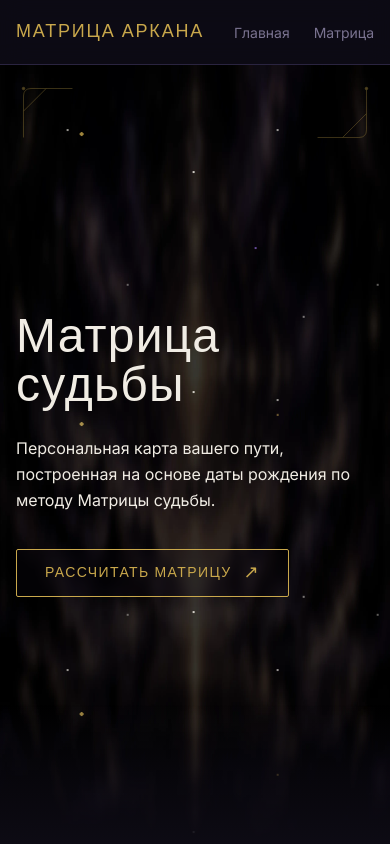
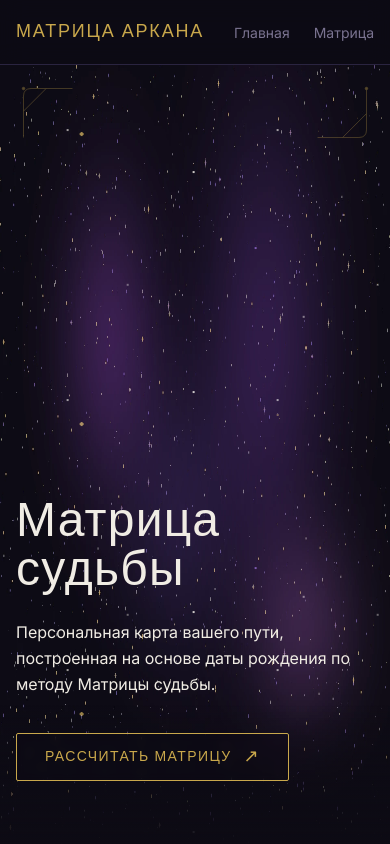
Before and after one commit to Nikolanikol/matrix-arcana, a Next.js app: page / in a window 390 px wide. Shown: the top 844 px of the page. Built offline with nearby package versions, Linux system fonts and the light colour scheme.

Commit message:
feat: use nebula background behind object-based Hero

```diff
--- a/src/app/page.tsx
+++ b/src/app/page.tsx
@@ -14,14 +14,14 @@ export default function HomePage() {
       {/* ── Hero: atmospheric scene + object-based celestial orrery ── */}
       <section
         aria-labelledby="hero-heading"
-        className="ma-hero isolate relative flex min-h-[calc(100dvh-4rem)] items-center overflow-hidden"
+        className="ma-hero isolate relative flex min-h-[calc(100dvh-4rem)] items-end overflow-hidden lg:items-center"
       >
         <div className="ma-hero__base absolute inset-0" aria-hidden="true" />
 
         {/* Use the existing nebula as an atmosphere, not a flat image card. */}
         <div className="pointer-events-none absolute inset-0 overflow-hidden" aria-hidden="true">
           <Image
-            src="/images/backgrounds/cosmos-ambient.webp"
+            src="/images/backgrounds/bg-nebula.webp"
             alt=""
             fill
             priority
```
